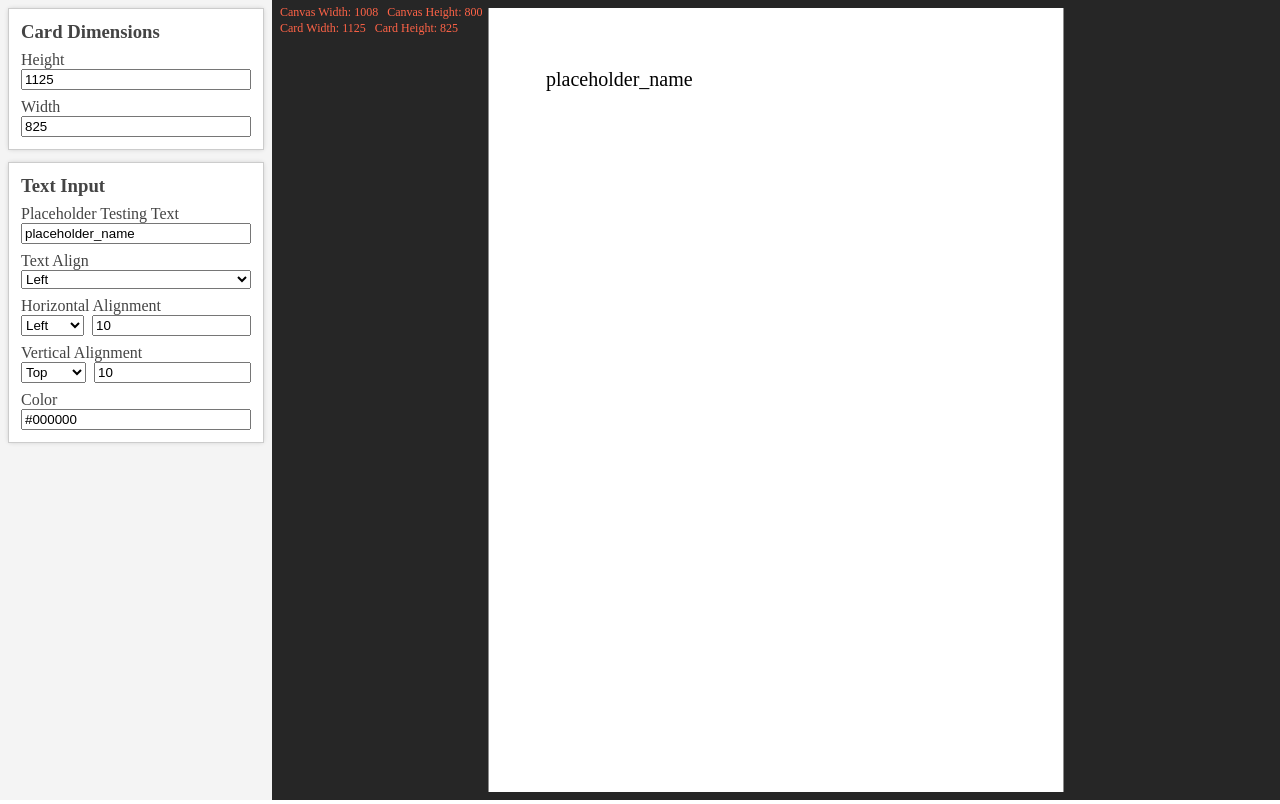
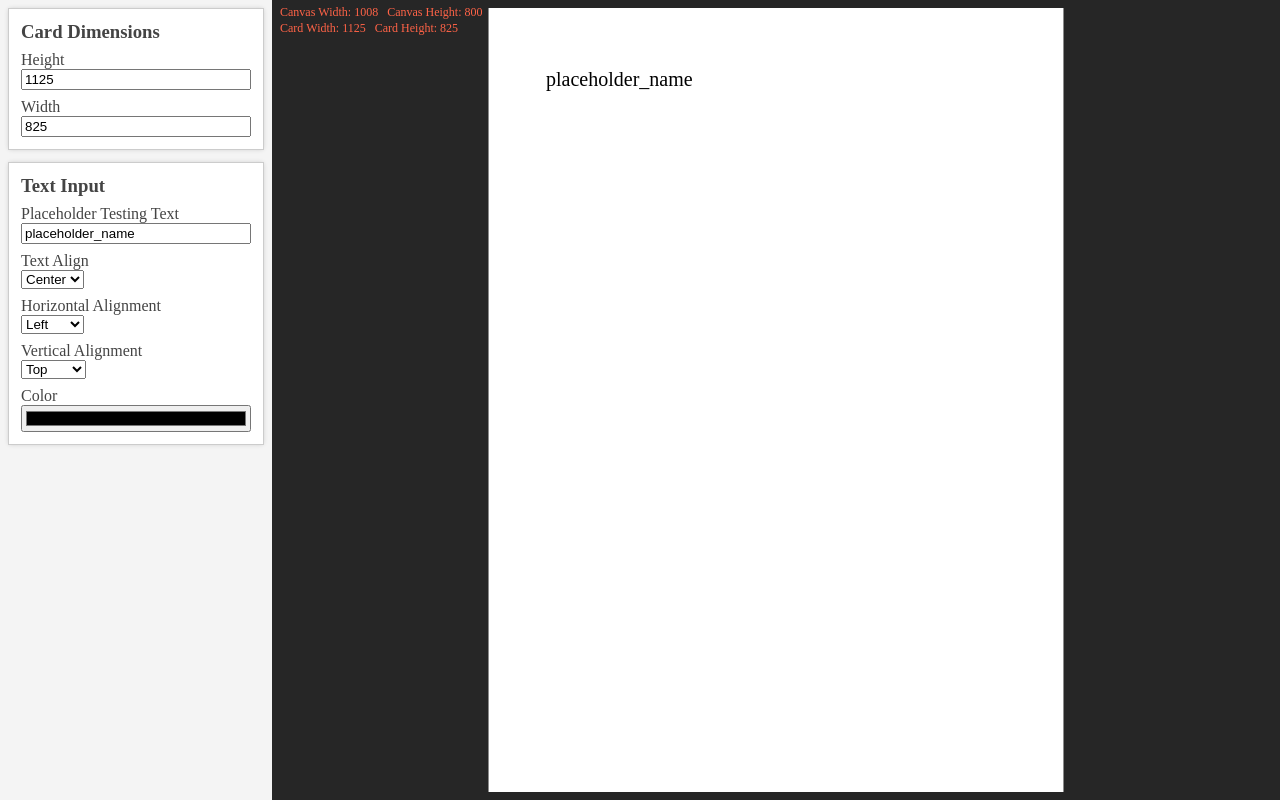
Before and after one commit to saint-justin/dummycards, a React (Vite) app: page / in a window 1280 px wide. Built offline with nearby package versions, Linux system fonts and the light colour scheme; the HTML template or start-up script is replaced by a standard one.

Commit message:
further refactoring widgets to be single-use-only

```diff
--- a/src/App.tsx
+++ b/src/App.tsx
@@ -65,9 +65,9 @@
     // Creating a second widget to allow users to submit info to be displayed
     const testTextInputs = [];
     testTextInputs.push(<WidgetInput name="Placeholder Testing Text" defaultValue="placeholder_name" key="test_text" property="text" />);
-    testTextInputs.push(<WidgetDropdown name="Text Align" defaultValue="left" key="test_dropdown_text" options={['Left', 'Center', 'Right']} initialProperty="textAlign" />);
-    testTextInputs.push(<WidgetDropdown name="Horizontal Alignment" defaultValue="10" key="test_dropdown_ha" options={['Left', 'Center', 'Right']} initialProperty="left" isInput />);
-    testTextInputs.push(<WidgetDropdown name="Vertical Alignment" defaultValue="10" key="test_dropdown_va" options={['Top', 'Center', 'Bottom']} initialProperty="top" isInput />);
+    testTextInputs.push(<WidgetDropdown name="Text Align" key="test_dropdown_text" options={['Left', 'Center', 'Right']} initialProperty="center" alignmentType="other" />);
+    testTextInputs.push(<WidgetDropdown name="Horizontal Alignment" key="test_dropdown_ha" options={['Left', 'Center', 'Right']} initialProperty="start" alignmentType="horizontal" />);
+    testTextInputs.push(<WidgetDropdown name="Vertical Alignment" key="test_dropdown_va" options={['Top', 'Center', 'Bottom']} initialProperty="start" alignmentType="vertical" />);
     testTextInputs.push(<WidgetInput type="color" name="Color" defaultValue="#000000" key="test_color" property="fillStyle" />);
     widgetGroups.push(
       <WidgetGroup
--- a/src/components/widgets/WidgetDropdown.tsx
+++ b/src/components/widgets/WidgetDropdown.tsx
@@ -1,55 +1,36 @@
 import * as React from 'react';
-import { useState, useEffect } from 'react';
-import { DrawableProperty, WInput } from '../../types';
+import { useState } from 'react';
+import { RelativePositionTypes, AlignmentType } from '../../types';
+import helper from '../../utils/Helpers';
 
 type WDropdownProps = {
   name: string,
   options: string[],
-  initialProperty: DrawableProperty,
-  defaultValue: string | number,
-  placeholder?: string,
-  type?: string,
-  isInput? : boolean,
-  action?: ((input: WInput) => void),
+  initialProperty: RelativePositionTypes,
+  alignmentType: AlignmentType,
+  action?: ((at: AlignmentType, rpt: RelativePositionTypes) => void),
 };
 
-const WidgetDropdown = (props: WDropdownProps): React.ReactElement => {
+const WidgetDropdown = (props: WDropdownProps): JSX.Element => {
   // Obj destructuring
   const {
     name,
     options,
     initialProperty,
-    placeholder,
-    defaultValue,
-    type,
-    isInput,
+    alignmentType,
     action,
   } = props;
 
   // Initial states
-  const [widgetProperty, setWidgetProperty] = useState<DrawableProperty>(initialProperty);
-  const [value, setValue] = useState(placeholder || defaultValue);
-  const [lastValue, setLastValue] = useState(defaultValue);
+  const [positionType, setPositionType] = useState<RelativePositionTypes>(initialProperty);
 
   // Refs to input and select elements
-  const inputRef = React.createRef<HTMLInputElement>();
   const selectRef = React.createRef<HTMLSelectElement>();
 
   // Helper fxns to clean names and generate option boxes from strings
-  const cleanName = (str: string): string => `entry_ ${str.replace(/\s/g, '_').toLowerCase()}`;
   const generateOptions = (opts: string[]) => opts.map(
     (s: string): JSX.Element => <option value={s.toLowerCase()} key={s}>{s}</option>,
   );
-
-  // Event for handling input changes
-  const inputChange = (e:React.ChangeEvent<HTMLInputElement>) => {
-    if (!action || !e) {
-      console.error('Error: No onchange function given for component');
-      return;
-    }
-    const target = e.target as HTMLInputElement;
-    setValue(target.value);
-  };
 
   // Event for handling select changes
   const handleSelectChange = (e:React.ChangeEvent<HTMLSelectElement>) => {
@@ -59,66 +40,33 @@
       return;
     }
 
-    // Handling for strict dropdowns
-    if (!isInput) {
-      setValue(e.target.value);
-      return;
-    }
+    if (['start', 'end', 'center'].includes(e.target.value)) {
+      const newValue = e.target.value as RelativePositionTypes;
+      setPositionType(newValue);
 
-    // Slot valid values into the widget property or error out for illegal ones
-    const target = e.target as HTMLSelectElement;
-    if (target.value === 'center') {
-      if (value !== undefined) setLastValue(value.toString());
-      setValue('');
-      setWidgetProperty('left');
-    } else if (target.value === 'top' || target.value === 'bottom' || target.value === 'left' || target.value === 'right') {
-      if (value === 'center') setValue(lastValue?.toString());
-      setWidgetProperty(target.value);
-    } else {
-      console.error('Error: Illegal widget property set in dropdown');
+      if (!action) return;
+      action(alignmentType, positionType);
     }
   };
 
-  // Updates parent given a value or widgetprop change
-  useEffect(() => {
-    if (!action) return;
-    action({ value: value?.toString() || '', property: widgetProperty });
-  }, [value, widgetProperty]);
-
   return (
     <>
-      <label htmlFor={`select_${cleanName(name)}`}>{name}</label>
-      <div className="flex-row" id={`select_${cleanName(name)}`}>
+      <label htmlFor={`select_${helper.cleanString(name)}`}>{name}</label>
+      <div className="flex-row" id={`select_${helper.cleanString(name)}`}>
         <select
           onChange={handleSelectChange}
           ref={selectRef}
-          defaultValue={value}
-          className={!isInput ? 'spread' : ''}
+          defaultValue={initialProperty}
         >
           {generateOptions(options)}
         </select>
-        {/* Only display the input section if needed */}
-        { isInput
-        && (
-        <input
-          placeholder={placeholder}
-          type={type}
-          value={value}
-          onChange={inputChange}
-          ref={inputRef}
-          disabled={value === 'center'}
-        />
-        )}
       </div>
     </>
   );
 };
 
 WidgetDropdown.defaultProps = {
-  placeholder: undefined,
-  type: undefined,
   action: undefined,
-  isInput: false,
 };
 
 export default WidgetDropdown;
--- a/src/components/widgets/WidgetInput.tsx
+++ b/src/components/widgets/WidgetInput.tsx
@@ -6,6 +6,8 @@
 type WInputProps = {
   name: string,
   property: DrawableProperty,
+  type?: string,
+  labeled?: boolean,
   placeholder?: string,
   defaultValue?: string | number,
   action?: ((updateInfo: WInput) => void),
@@ -13,7 +15,7 @@
 
 const WidgetInput = (props: WInputProps): React.ReactElement => {
   const {
-    name, property, placeholder, defaultValue, action,
+    name, property, type, labeled, placeholder, defaultValue, action,
   } = props;
   const [value, setValue] = useState(defaultValue);
   const inputRef = React.createRef<HTMLInputElement>();
@@ -39,11 +41,12 @@
 
   return (
     <>
-      <label htmlFor={helper.default.cleanString(name)}>{name}</label>
+      {labeled && <label htmlFor={helper.default.cleanString(name)}>{name}</label>}
       <input
         placeholder={placeholder}
         id={helper.default.cleanString(name)}
         value={value}
+        type={type}
         onChange={inputChange}
         ref={inputRef}
       />
@@ -55,6 +58,8 @@
   placeholder: 'info goes here',
   defaultValue: undefined,
   action: undefined,
+  labeled: true,
+  type: 'text',
 };
 
 export default WidgetInput;
```
Also changed, not shown: src/types.d.ts (+14 -7 lines).
